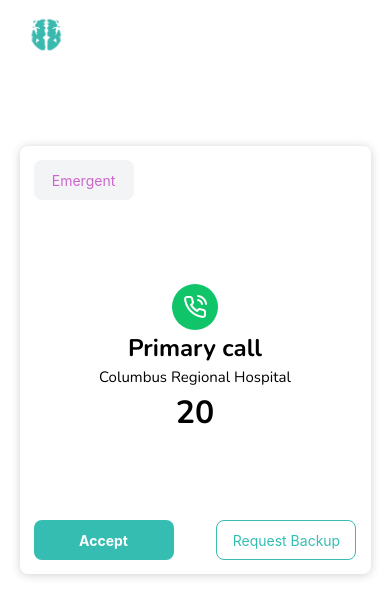
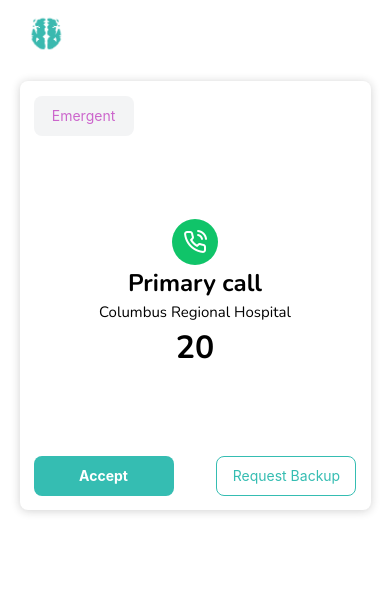
Before and after one commit to cod-OR/Synapse-app, a React Native app: screen / in a window 390 px wide. Shown: the top 616 px of the page. Built offline with nearby package versions, Linux system fonts and the light colour scheme.

Commit message:
minor changes

```diff
--- a/App.js
+++ b/App.js
@@ -1,5 +1,5 @@
 import { StatusBar } from 'expo-status-bar';
-import { StyleSheet, Text, View } from 'react-native';
+import { StyleSheet, Text, View , KeyboardAvoidingView} from 'react-native';
 import Header from "./components/header"
 import Sandbox from "./components/sandbox"
 
@@ -24,12 +24,14 @@ export default function App() {
   return (
     <View style={styles.container}>
       <StatusBar hidden />
+      <KeyboardAvoidingView behavior="padding">
       <Header />
       {/* <Login /> */}
       {/* <Home /> */}
       {/* <Edit /> */}
       <Call />
       {/* <Sandbox /> */}
+      </KeyboardAvoidingView>
     </View>
   );
 }
--- a/pages/call.js
+++ b/pages/call.js
@@ -32,7 +32,7 @@ const Call = () => {
     const [receive, setReceive] = useState(false);
     return (
         <ScrollView nestedScrollEnabled = {true} >
-        <View style={{...styles.container, paddingTop:"15%"}}>
+        <View style={{...styles.container, paddingTop:"5%"}}>
             <View style={[styles.card, styles.shadowProp]}>
 
 
--- a/styes/callcardsstyles.js
+++ b/styes/callcardsstyles.js
@@ -28,9 +28,8 @@ const styles = StyleSheet.create({
         width:"100%",
         borderTopWidth:1,
         borderBottomWidth:1,
-        borderColor:"grey",
+        borderColor:"#d9d9d9",
         marginVertical:10,
-
         paddingVertical:"5%",
         paddingHorizontal:0
     },
@@ -70,6 +69,9 @@ const styles = StyleSheet.create({
         padding:"5%",
         flex:1,
         justifyContent:"center",
+        marginBottom:80,
+        // borderWidth:2,
+        // paddingBottom:20
     },
     shadowProp: {
       shadowColor: '#171717',
@@ -207,7 +209,6 @@ const styles = StyleSheet.create({
 
     },
     search_patient_box:{
-        borderBottomWidth:1,
         minHeight:200,
         flex:1,
         borderColor:"#e6e6e6"
@@ -225,7 +226,8 @@ const styles = StyleSheet.create({
     },
     patientInfo:{
         backgroundColor:"#c2bcdc",
-
+        // borderWidth:2,
+        borderRadius:7
     },
     doctor_info_text_big:{
         // padding:5,
```
